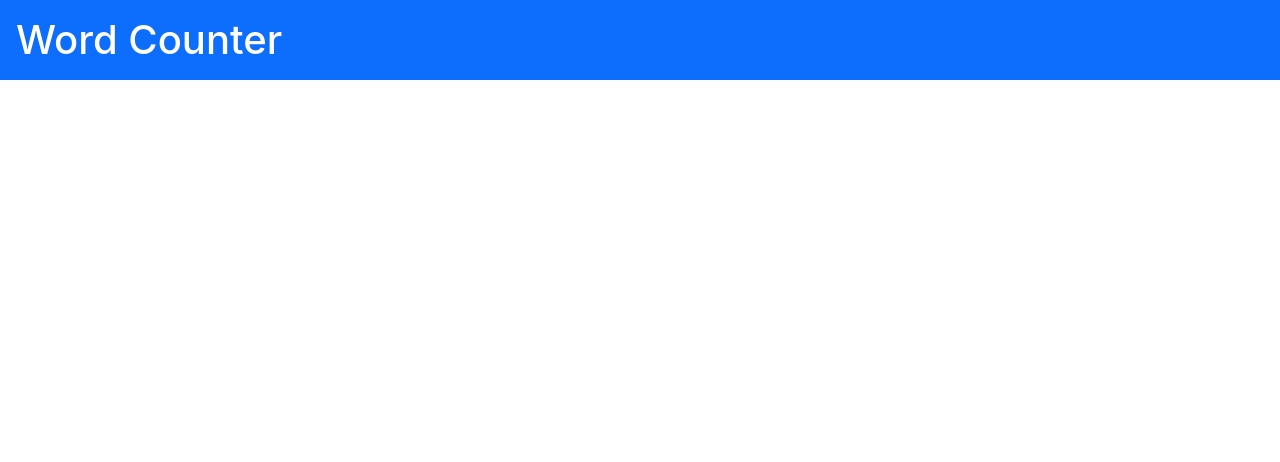
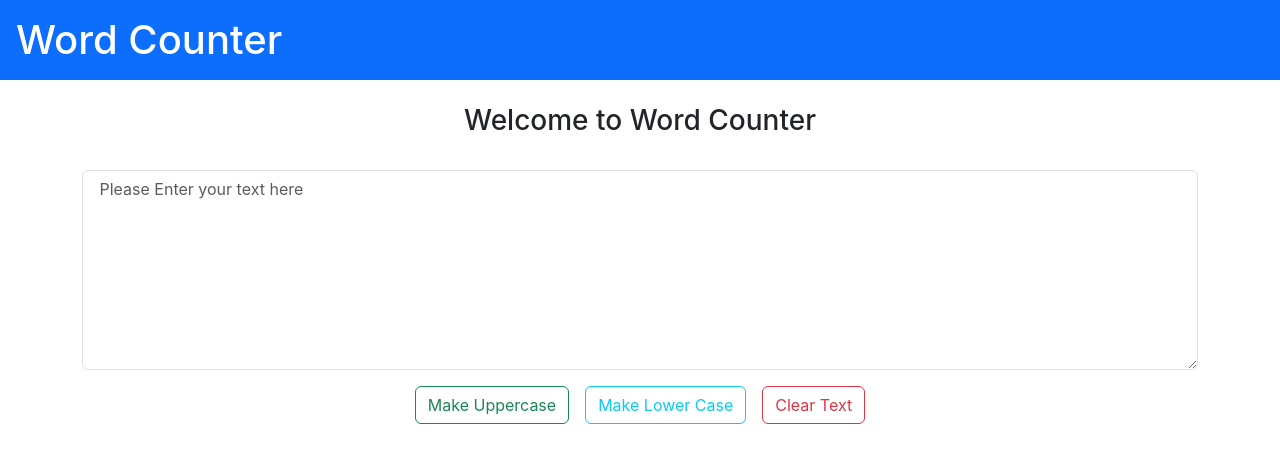
Before and after one commit to Saj1d-prompt/Word-Counter, a React (Create React App) app: page / in a window 1280 px wide. Shown: the top 462 px of the page. Built offline with nearby package versions, Linux system fonts and the light colour scheme.

Commit message:
Main Component

```diff
--- a/src/App.js
+++ b/src/App.js
@@ -1,11 +1,13 @@
 
 import './App.css';
 import Header from './Components/Header';
+import Main from './Components/Main';
 function App() {
   return (
-    <div className="App">
+    <>
       <Header/>
-    </div>
+      <Main/>
+    </>
   );
 }
 
--- /dev/null
+++ b/src/Components/Main.js
@@ -0,0 +1,17 @@
+import React from 'react'
+
+export default function Main() {
+  return (
+    <div>
+        <h3 className='p-3 text-center'>Welcome to Word Counter</h3>
+        <div className="container my-3">
+            <textarea className="form-control" placeholder=" Please Enter your text here" id="floatingTextarea2" style={{"height": "200px"}}/>
+        </div>
+        <div className="d-grid gap-2 d-md-block text-center mb-4">
+            <button type="button" className="btn btn-outline-success mx-2">Make Uppercase</button>
+            <button type="button" className="btn btn-outline-info mx-2">Make Lower Case</button>
+            <button type="button" className="btn btn-outline-danger mx-2">Clear Text</button>
+        </div>
+    </div>
+  )
+}
```
